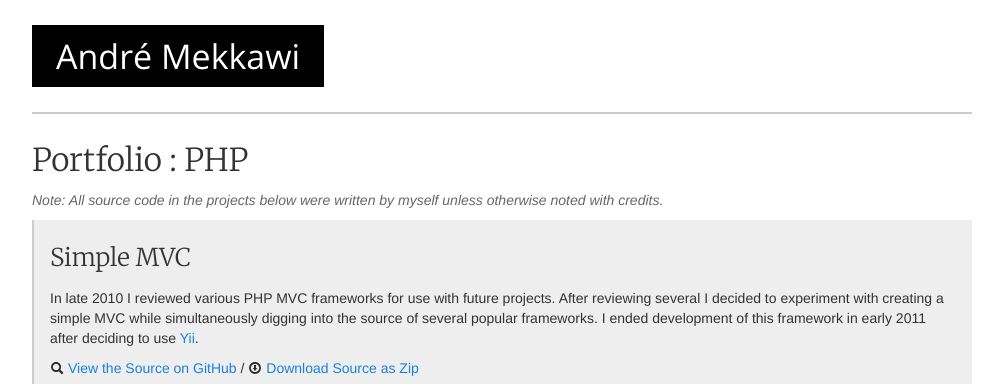
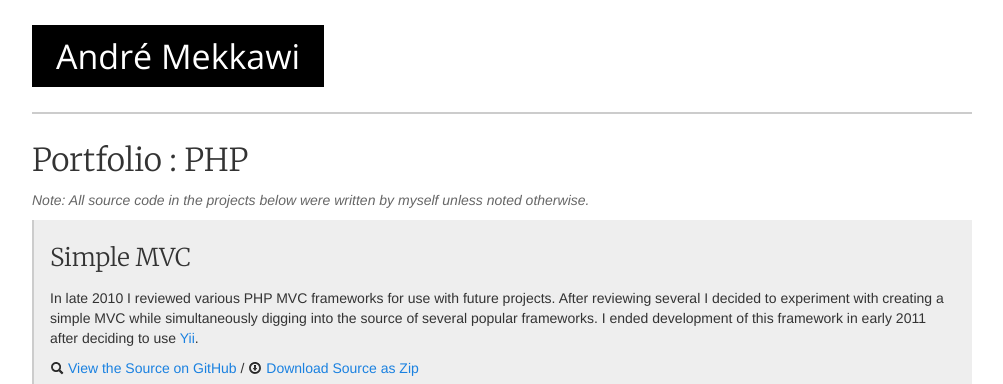
Before and after one commit to amekkawi/amekkawi.github.com, a Jekyll site: the page built from php.html, in a window 1280 px wide and 900 px high. Shown: the top 384 px of the window, without its empty margins (138-1141 px from the left). Built offline with Jekyll 4.4.1, drawn with Linux system fonts in a browser that asks for light colours; nearby versions of some CDN libraries.

Commit message:
Small text change to the PHP portfolio.

```diff
--- a/php.html
+++ b/php.html
@@ -16,7 +16,7 @@ $(function(){
 
 	<h2>Portfolio : PHP</h2>
 
-	<p class="notice"><em>Note: All source code in the projects below were written by myself unless otherwise noted with credits.</em></p>
+	<p class="notice"><em>Note: All source code in the projects below were written by myself unless noted otherwise.</em></p>
 
 	<a name="SimpleMVC" id="SimpleMVC"></a>
 	<section>
```
